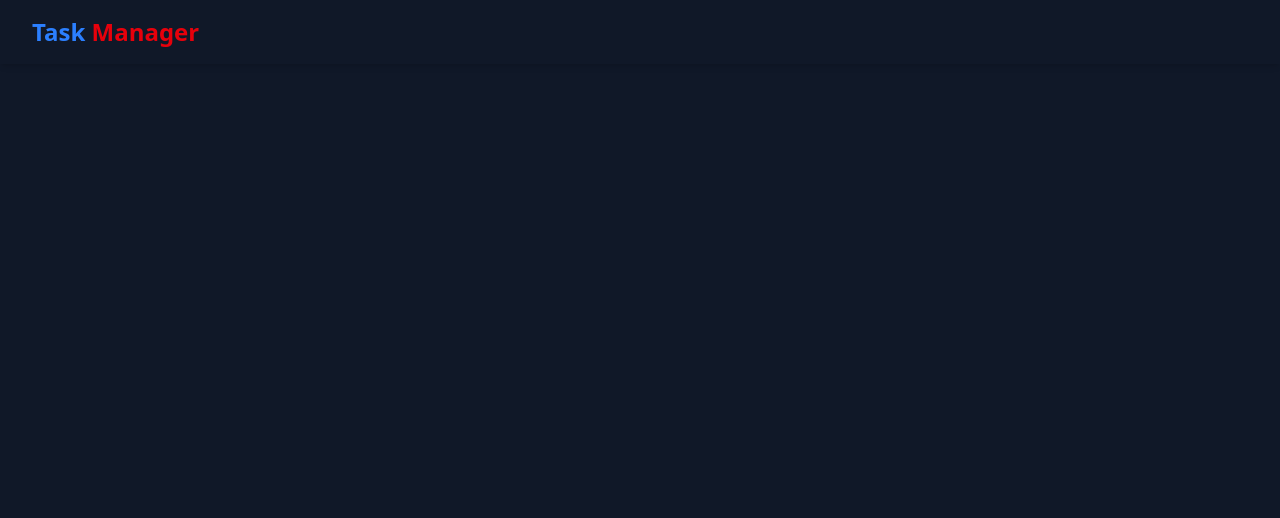
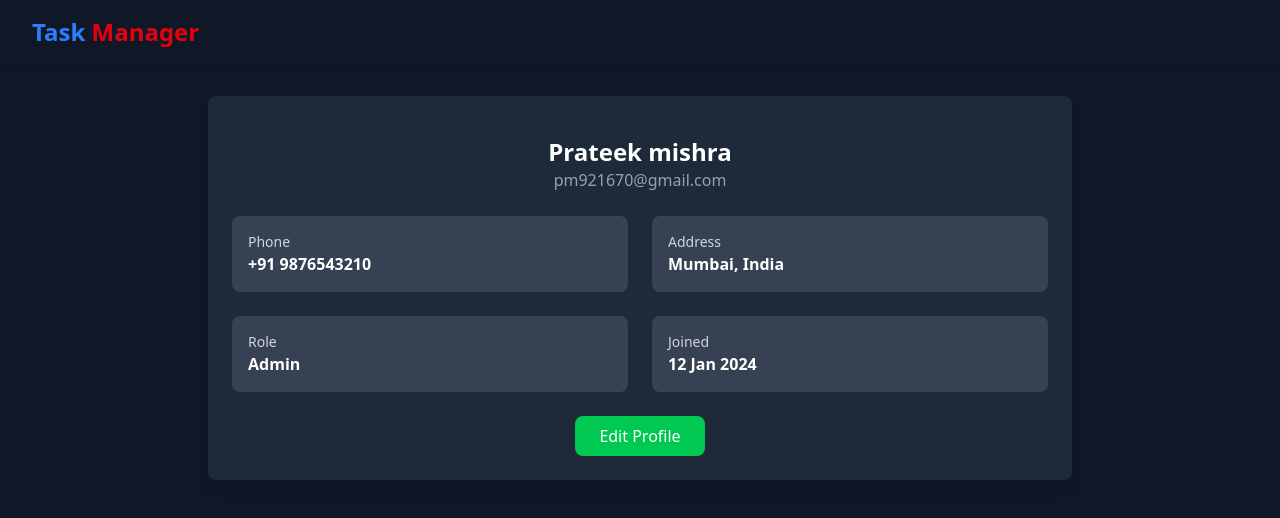
Before and after one commit to PrateekMishraaa/TaskManagerGoverdhan, a React (Vite) app: page /profile in a window 1280 px wide. Shown: the top 518 px of the page. Built offline with nearby package versions, Linux system fonts and the light colour scheme.

Commit message:
profilePage

```diff
--- a/src/Components/Navbar.jsx
+++ b/src/Components/Navbar.jsx
@@ -33,7 +33,7 @@ const Navbar = () => {
               {/* Profile Button */}
               <button
                 onClick={() => navigate("/profile")}
-                className="px-4 py-2 text-blue-500 rounded-lg hover:bg-blue-500 hover:text-white transition"
+                className="px-4 py-2 text-blue-500 cursor-pointer rounded-lg hover:bg-blue-500 hover:text-white transition"
               >
                 <FaUser size={18} />
               </button>
--- a/src/Pages/Profile.jsx
+++ b/src/Pages/Profile.jsx
@@ -1,15 +1,57 @@
-import React from 'react'
-import Navbar from '../Components/Navbar'
+import React from "react";
+import Navbar from "../Components/Navbar";
+import { FaUserEdit } from "react-icons/fa";
+import {jwtDecode} from "jwt-decode"
+const Profile = () => {
+        const token  = localStorage.getItem("refreshToken")
+        console.log(token)
+        if(token){
+            const decodeToken = jwtDecode(token)
+            console.log(decodeToken)
+        }
+  return (
+    <>
+      <section className="min-h-screen w-full bg-gray-900 text-white">
+        <Navbar />
 
-const Profile = () => {
-  return (
-   <>
-    <section className='min-h-screen w-full bg-gray-900'>
-    <Navbar/>
+        <div className="max-w-4xl mx-auto pt-24 px-4">
 
-   </section>
-   </>
-  )
-}
+          <div className="bg-gray-800 rounded-lg shadow-lg p-6 flex flex-col items-center">
 
-export default Profile
+
+            {/* Name */}
+            <h2 className="mt-4 text-2xl font-bold">Prateek mishra</h2>
+            <p className="text-gray-400">pm921670@gmail.com</p>
+
+            {/* Info Section */}
+            <div className="mt-6 w-full grid grid-cols-1 sm:grid-cols-2 gap-6">
+              <div className="bg-gray-700 p-4 rounded-lg">
+                <h3 className="text-gray-300 text-sm">Phone</h3>
+                <p className="font-semibold">+91 9876543210</p>
+              </div>
+              <div className="bg-gray-700 p-4 rounded-lg">
+                <h3 className="text-gray-300 text-sm">Address</h3>
+                <p className="font-semibold">Mumbai, India</p>
+              </div>
+              <div className="bg-gray-700 p-4 rounded-lg">
+                <h3 className="text-gray-300 text-sm">Role</h3>
+                <p className="font-semibold">Admin</p>
+              </div>
+              <div className="bg-gray-700 p-4 rounded-lg">
+                <h3 className="text-gray-300 text-sm">Joined</h3>
+                <p className="font-semibold">12 Jan 2024</p>
+              </div>
+            </div>
+
+            {/* Edit Button */}
+            <button className="mt-6 px-6 py-2 bg-green-500 rounded-lg hover:bg-green-600 transition">
+              Edit Profile
+            </button>
+          </div>
+        </div>
+      </section>
+    </>
+  );
+};
+
+export default Profile;
```
